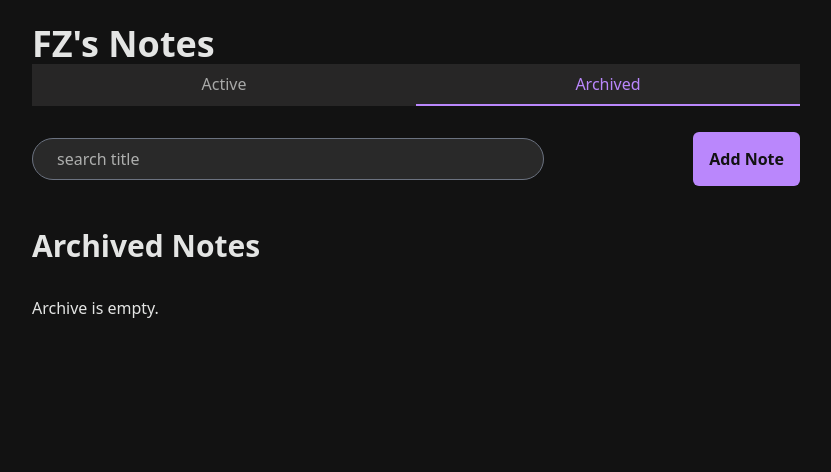
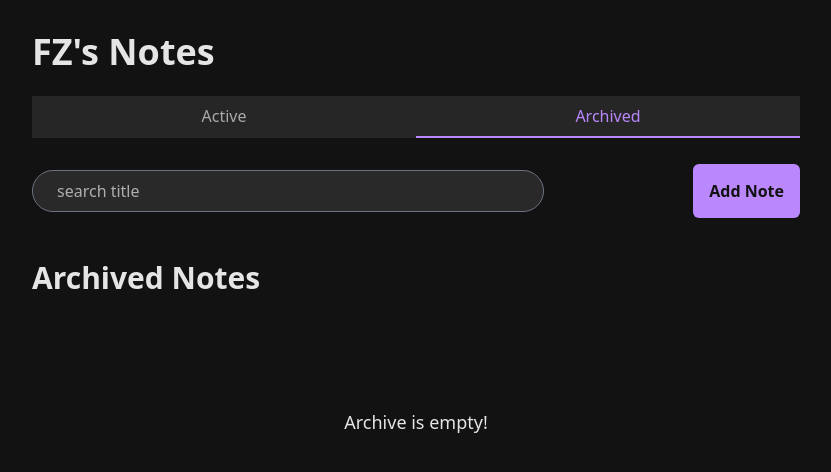
Before and after one commit to fazzaamiarso/dicoding-note-app, a React (Vite) app: page /archive in a window 1280 px wide. Shown: the top 472 px of the page, without its empty margins (224-1055 px from the left). Built offline with nearby package versions, Linux system fonts and the light colour scheme.

Commit message:
Finished

```diff
--- a/src/App.tsx
+++ b/src/App.tsx
@@ -1,21 +1,34 @@
-import { Link, NavLink, Outlet, useLocation } from "react-router-dom";
+import { Link, NavLink, Outlet } from "react-router-dom";
 import { useNotesAction, useNotesData } from "./utils/notes-context";
 import { PlusCircleIcon } from "@heroicons/react/solid";
+import NewNoteButton from "./components/NewNoteButton";
+
+const noteNav = [
+  {
+    name: "Active",
+    to: "/",
+  },
+  {
+    name: "Archived",
+    to: "/archive",
+  },
+];
 
 function App() {
-  const location = useLocation();
   const { searchedTitle } = useNotesData();
   const { updateSearchedTitle } = useNotesAction();
 
   return (
     <>
       <header className="my-6 w-full mx-auto rounded-md max-w-3xl md:w-10/12">
-        <h1 className="text-4xl font-bold">FZ's Notes</h1>
+        <h1 className="text-4xl font-bold py-2 mb-4">FZ's Notes</h1>
         <nav className="w-full bg-[#272626]">
           <ul className="flex w-full justify-around">
-            <li className="w-full">
+            {noteNav.map((item) => {
+              return (
+                <li className="w-full" key={item.name}>
                   <NavLink
-                to="/"
+                    to={item.to}
                     className={({ isActive }) =>
                       `block p-2 w-full  text-center  ${
                         isActive
@@ -24,23 +37,11 @@ function App() {
                       }`
                     }
                   >
-                Active
+                    {item.name}
                   </NavLink>
                 </li>
-            <li className="w-full ">
-              <NavLink
-                to="/archive"
-                className={({ isActive }) =>
-                  `block p-2 w-full text-center  ${
-                    isActive
-                      ? "text-purple border-b-2 border-purple"
-                      : "text-[#a8a9a8] "
-                  }`
-                }
-              >
-                Archived
-              </NavLink>
-            </li>
+              );
+            })}
           </ul>
         </nav>
         <div className="w-10/12 md:w-full mx-auto flex gap-4 mt-8 justify-between items-center">
@@ -51,18 +52,14 @@ function App() {
             value={searchedTitle}
             onChange={(e) => updateSearchedTitle(e.target.value)}
             placeholder="search title"
-            className="w-full md:max-w-lg rounded-full bg-[#292929] focus:ring-purple text-textPrimary placeholder:text-textSecondary pl-6"
+            className="w-full md:max-w-lg rounded-full bg-inputField focus:ring-purple text-textPrimary placeholder:text-textSecondary pl-6"
           />
-          <Link
-            className="w-max"
-            to="/new"
-            state={{ backgroundLocation: location }}
-          >
+          <NewNoteButton>
             <PlusCircleIcon className="h-12 text-purple hover:opacity-75 md:hidden" />
             <span className="hidden md:inline whitespace-nowrap bg-purple text-darkBg font-semibold rounded-md p-4">
               Add Note
             </span>
-          </Link>
+          </NewNoteButton>
         </div>
       </header>
       <main className="bg-darkBg w-10/12 mx-auto mb-20 max-w-3xl">
--- /dev/null
+++ b/src/components/EmptyStateShell.tsx
@@ -0,0 +1,9 @@
+import { ReactNode } from "react";
+
+const EmptyStateShell = ({ children }: { children: ReactNode }) => {
+  return (
+    <div className="w-full flex flex-col items-center pt-20">{children}</div>
+  );
+};
+
+export default EmptyStateShell;
--- /dev/null
+++ b/src/components/NewNoteButton.tsx
@@ -0,0 +1,13 @@
+import { ReactNode } from "react";
+import { useLocation, Link } from "react-router-dom";
+
+const NewNoteButton = ({ children }: { children: ReactNode }) => {
+  const location = useLocation();
+  return (
+    <Link className="w-max" to="/new" state={{ backgroundLocation: location }}>
+      {children}
+    </Link>
+  );
+};
+
+export default NewNoteButton;
--- a/src/pages/ActiveNotes.tsx
+++ b/src/pages/ActiveNotes.tsx
@@ -1,15 +1,25 @@
+import EmptyStateShell from "../components/EmptyStateShell";
+import NewNoteButton from "../components/NewNoteButton";
 import NotesCard from "../components/NotesCard";
 import { useNotesData } from "../utils/notes-context";
 
 const ActiveNotes = () => {
-  const { notes } = useNotesData();
+  const { notes, searchedTitle } = useNotesData();
 
   const activeNotes = notes.filter((note) => !note.archived);
 
   return (
     <>
       <h2 className="font-bold text-3xl my-8 mt-12">Active Notes</h2>
-      {activeNotes.length === 0 && <EmptyState />}
+      {activeNotes.length === 0 ? (
+        searchedTitle ? (
+          <EmptyStateShell>
+            <p>No notes found!</p>
+          </EmptyStateShell>
+        ) : (
+          <EmptyState />
+        )
+      ) : null}
       <ul className="mx-auto gap-4 grid grid-cols-1 md:grid-cols-2">
         {activeNotes.map((note) => {
           return <NotesCard key={note.id} note={note} />;
@@ -22,5 +32,14 @@ const ActiveNotes = () => {
 export default ActiveNotes;
 
 const EmptyState = () => {
-  return <p>No notes yet.</p>;
+  return (
+    <EmptyStateShell>
+      <p className="mb-4 text-lg">Notes are empty. Get started down here.</p>
+      <NewNoteButton>
+        <span className="bg-purple p-4 text-darkBg rounded-md block w-max hover:opacity-90 font-semibold">
+          Create a new note
+        </span>
+      </NewNoteButton>
+    </EmptyStateShell>
+  );
 };
--- a/src/pages/ArchivedNotes.tsx
+++ b/src/pages/ArchivedNotes.tsx
@@ -1,3 +1,4 @@
+import EmptyStateShell from "../components/EmptyStateShell";
 import NotesCard from "../components/NotesCard";
 import { useNotesData } from "../utils/notes-context";
 
@@ -22,5 +23,9 @@ const ArchivedNotes = () => {
 export default ArchivedNotes;
 
 const EmptyState = () => {
-  return <p>Archive is empty.</p>;
+  return (
+    <EmptyStateShell>
+      <p className="text-lg ">Archive is empty!</p>
+    </EmptyStateShell>
+  );
 };
--- a/src/pages/NewNote.tsx
+++ b/src/pages/NewNote.tsx
@@ -75,7 +75,7 @@ const NewNote = () => {
                       value={title}
                       name="title"
                       onChange={handleTitleChange}
-                      className="rounded-md bg-[#2f2e2e] focus:ring-purple text-textPrimary"
+                      className="rounded-md bg-inputField focus:ring-purple text-textPrimary"
                     />
                     <span className="text-sm text-textSecondary self-end mt-1">
                       {titleCharLeft} characters left
@@ -90,7 +90,7 @@ const NewNote = () => {
                       value={body}
                       name="body"
                       onChange={(e) => setBody(e.target.value)}
-                      className="rounded-md bg-[#2f2e2e] focus:ring-purple text-textPrimary resize-y"
+                      className="rounded-md bg-inputField focus:ring-purple text-textPrimary resize-y"
                     />
                   </div>
                   <div className="pt-8 ml-auto space-x-4">
--- a/src/utils/notes-context.tsx
+++ b/src/utils/notes-context.tsx
@@ -40,10 +40,11 @@ const NotesProvider = ({ children }: { children: ReactNode }) => {
     const copiedNotes = [...notes];
     let updatedNote = copiedNotes[updatedNoteIdx];
     if (!updatedNote) return;
-    copiedNotes[updatedNoteIdx] = {
-      ...updatedNote,
-      archived: !updatedNote.archived,
-    };
+    // copiedNotes[updatedNoteIdx] = {
+    //   ...updatedNote,
+    //   archived: !updatedNote.archived,
+    // };
+    updatedNote.archived = !updatedNote.archived;
     setNotes(copiedNotes);
   };
 
--- a/tailwind.config.cjs
+++ b/tailwind.config.cjs
@@ -9,6 +9,7 @@ module.exports = {
         textPrimary: "#e4e5e4",
         textSecondary: "#aeafae",
         purple: "#ba87fc",
+        inputField: "#292929",
       },
     },
   },
```
Lines whose indentation alone changed are shown as unchanged.
